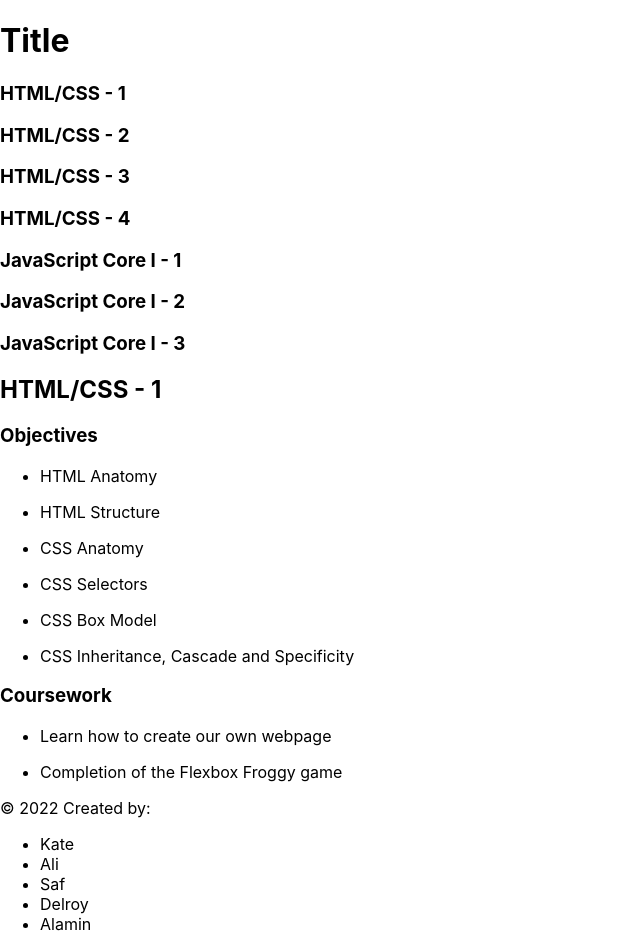
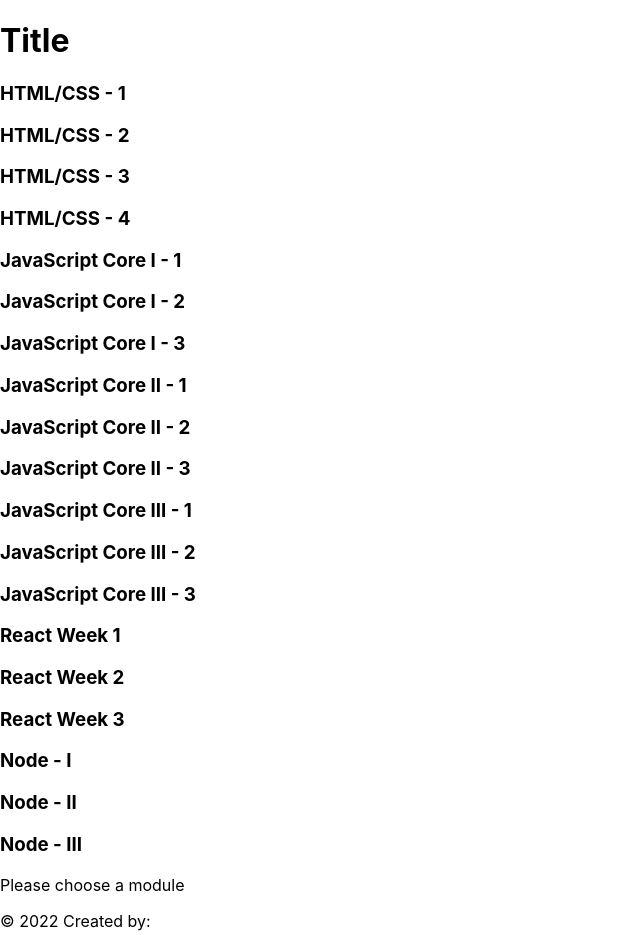
Before and after one commit to craig-dsilva/cyf-london8-ability, a React (Create React App) app: page / in a window 1280 px wide. Shown: the top 935 px of the page, without its empty margins (0-640 px from the left). Built offline with nearby package versions, Linux system fonts and the light colour scheme.

Commit message:
navigation

```diff
--- a/src/App.js
+++ b/src/App.js
@@ -10,11 +10,16 @@
 
 const App = () => {
   const [data, setdata] = useState(initaildata);
+  const [subjectId, setSubjectId] = useState();
+
+  const selectModule = (id) => {
+    setSubjectId(id);
+  };
 
   return (
     <>
-      <Header data={data} />
-      <Main subject={data[0]} />
+      <Header data={data} moduleHandler={selectModule} />
+      <Main subject={data[subjectId]} />
       <Footer />
     </>
   );
--- a/src/components/Header.jsx
+++ b/src/components/Header.jsx
@@ -1,13 +1,17 @@
 import React from "react";
 
-const Header = ({ data }) => {
+const Header = ({ data, moduleHandler }) => {
   return (
     <header>
       <h1>Title</h1>
       <div className="header-container">
         {data.map((module) => {
           return (
-            <div className="module" key={module.id}>
+            <div
+              className="module"
+              key={module.id}
+              onClick={() => moduleHandler(module.id)}
+            >
               <h3>{module.title}</h3>
             </div>
           );
--- a/src/components/Main.jsx
+++ b/src/components/Main.jsx
@@ -1,7 +1,7 @@
 import React from "react";
 
 const Main = ({ subject }) => {
-  return (
+  return subject ? (
     <main>
       <div className="container" key={subject.id}>
         <h2>{subject.title}</h2>
@@ -23,6 +23,8 @@
         })}
       </div>
     </main>
+  ) : (
+    <p>Please choose a module</p>
   );
 };
 
--- a/src/data.json
+++ b/src/data.json
@@ -121,5 +121,169 @@
       "Iterate Through the Keys of an Object with a for...in Statement",
       "Generate an Array of All Object Keys with Object.keys()"
     ]
+  },
+  {
+    "id": 8,
+    "title": "JavaScript Core II - 1",
+    "objectives": [
+      "Define what an object ",
+      "Changing the properties of an object",
+      "Retrieve data from an object",
+      "Methods inside JavaScript objects",
+      "Objects built-in methods"
+    ],
+    "coursework": [
+      "JavaScript Challenges",
+      "Git and the Command Line",
+      "CodeWars",
+      "Read and Watch JS Object tutorial"
+    ]
+  },
+  {
+    "id": 9,
+    "title": "JavaScript Core II - 2",
+    "objectives": [
+      "Define what the DOM is",
+      "Use query selectors to retrieve elements",
+      "Use event listeners to respond to events",
+      "Create DOM elements using JavaScript",
+      "Manipulate DOM elements"
+    ],
+    "coursework": [
+      "JavaScript Challenges",
+      "JavaScript Projects",
+      "CodeWars",
+      "Study these DOM materials"
+    ]
+  },
+  {
+    "id": 10,
+    "title": "JavaScript Core II - 3",
+    "objectives": [
+      "Define the difference between synchronous and asynchronous code",
+      "Pass a function to another function as a parameter",
+      "Define a client's and server's role in the client/server architecture",
+      "List the steps that a browser does when loading a website"
+    ],
+    "coursework": [
+      "JavaScript Challenges",
+      "Learn About Git Branches",
+      "Codeacademy Course"
+    ]
+  },
+  {
+    "id": 11,
+    "title": "JavaScript Core III - 1",
+    "objectives": [
+      "Debugging",
+      "Why is Debugging Important?",
+      "The Debugging Mindset",
+      "Types of Errors",
+      "The Debugging Framework"
+    ],
+    "coursework": [
+      "Install ESLint",
+      "Thinking like a Programmer",
+      "TV Show Project"
+    ]
+  },
+  {
+    "id": 12,
+    "title": "JavaScript Core III - 2",
+    "objectives": [
+      "Methods",
+      "Headers",
+      "Status codes",
+      "Content type",
+      "What are APIs and how to interact with them"
+    ],
+    "coursework": ["Code along", "JavaScript Challenges"]
+  },
+  {
+    "id": 13,
+    "title": "JavaScript Core III - 3",
+    "objectives": ["TV Show Project - all levels"],
+    "coursework": [
+      "Where do I get the TV episode data from?",
+      "Array Destructing"
+    ]
+  },
+  {
+    "id": 14,
+    "title": "React Week 1",
+    "objectives": [
+      "What is React?",
+      "What is a component?",
+      "Rendering with React",
+      "JSX",
+      "Let's create a React app",
+      "React Components",
+      "Embedding JavaScript into JSX"
+    ],
+    "coursework": [
+      "CYF Hotel app",
+      "Deploying apps on Netlify",
+      "Creating JSX Elements",
+      "Render HTML Elements to the DOM",
+      "Define an HTML Class in JSX",
+      "Learn About Self-Closing JSX Tags",
+      "Create a Stateless Functional Component"
+    ]
+  },
+  {
+    "id": 15,
+    "title": "React Week 2",
+    "objectives": ["Event Handlers", "Re-rendering components", "State"],
+    "coursework": ["High Score Table", "Baby Names Picker"]
+  },
+  {
+    "id": 16,
+    "title": "React Week 3",
+    "objectives": [
+      "Fetching Data in React",
+      "useEffect()",
+      "Conditional rendering",
+      "Forms",
+      "useState()"
+    ],
+    "coursework": ["Countries app", "Job Listing app", "TFL Lines Challenge"]
+  },
+  {
+    "id": 17,
+    "title": "Node - I",
+    "objectives": [
+      "Define what an API is used for",
+      "Use Glitch to deploy and edit",
+      "Using npm to start a node server",
+      "Explain what express is",
+      "Use express to create an API",
+      "Implement routing to return different resources",
+      "Implement query params"
+    ],
+    "coursework": [
+      "Quote Server API Project",
+      "Watch Express JS Crash Course",
+      "Chrome Dev Tools"
+    ]
+  },
+  {
+    "id": 18,
+    "title": "Node - II",
+    "objectives": [
+      "Define what each part of CRUD is and what it does",
+      "Process a GET request using Express",
+      "Process a POST request",
+      "Process a DELETE request"
+    ],
+    "coursework": ["Chat Server API Project", "Prepare Presentations"]
+  },
+  {
+    "id": 19,
+    "title": "Node - III",
+    "objectives": [
+      "Process a PUT request using Express and Node to update data in memory",
+      "Upload their node app to the internet"
+    ],
+    "coursework": ["FreeCodeCamp course", "Hotel Server"]
   }
 ]
```
